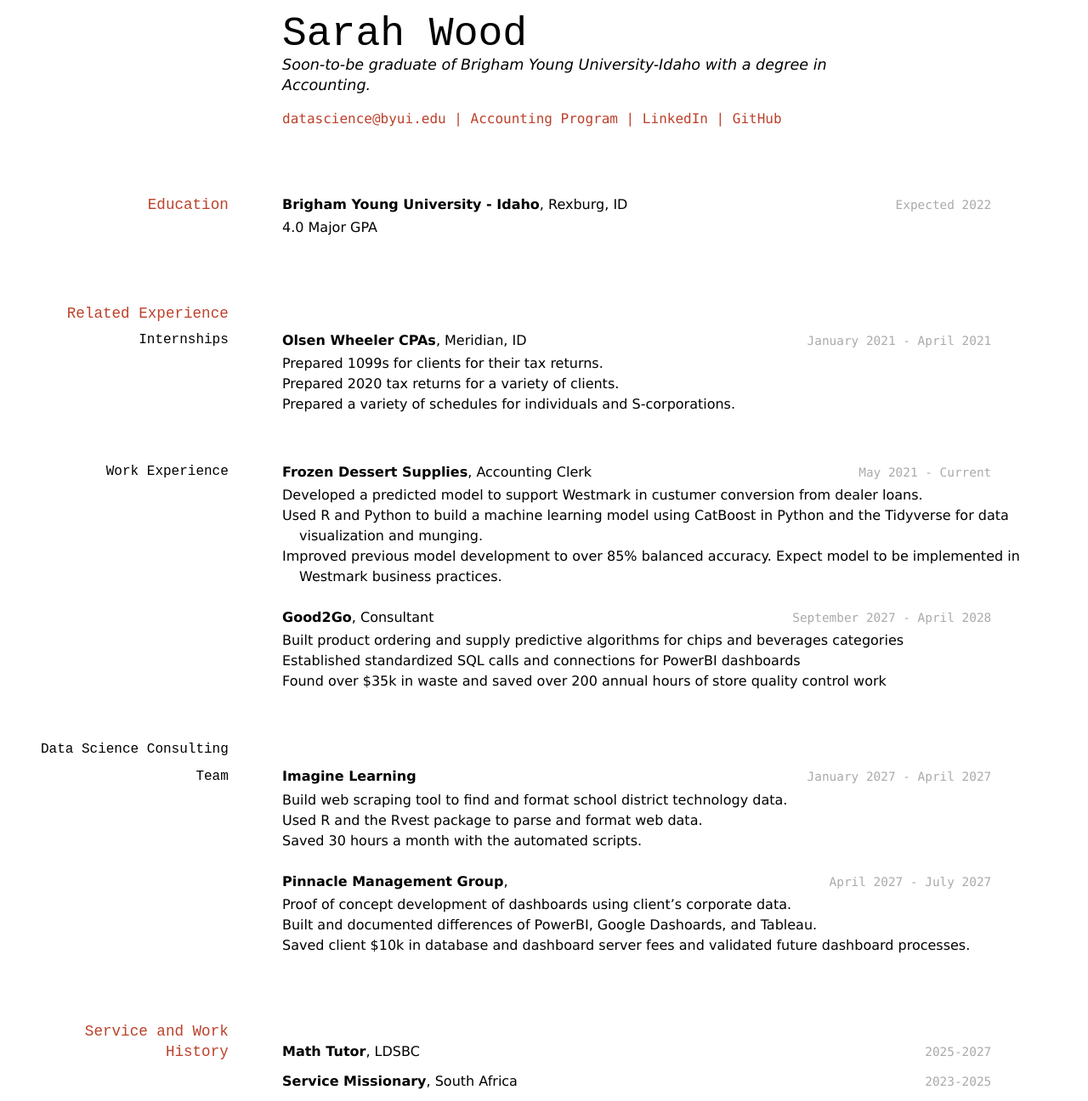
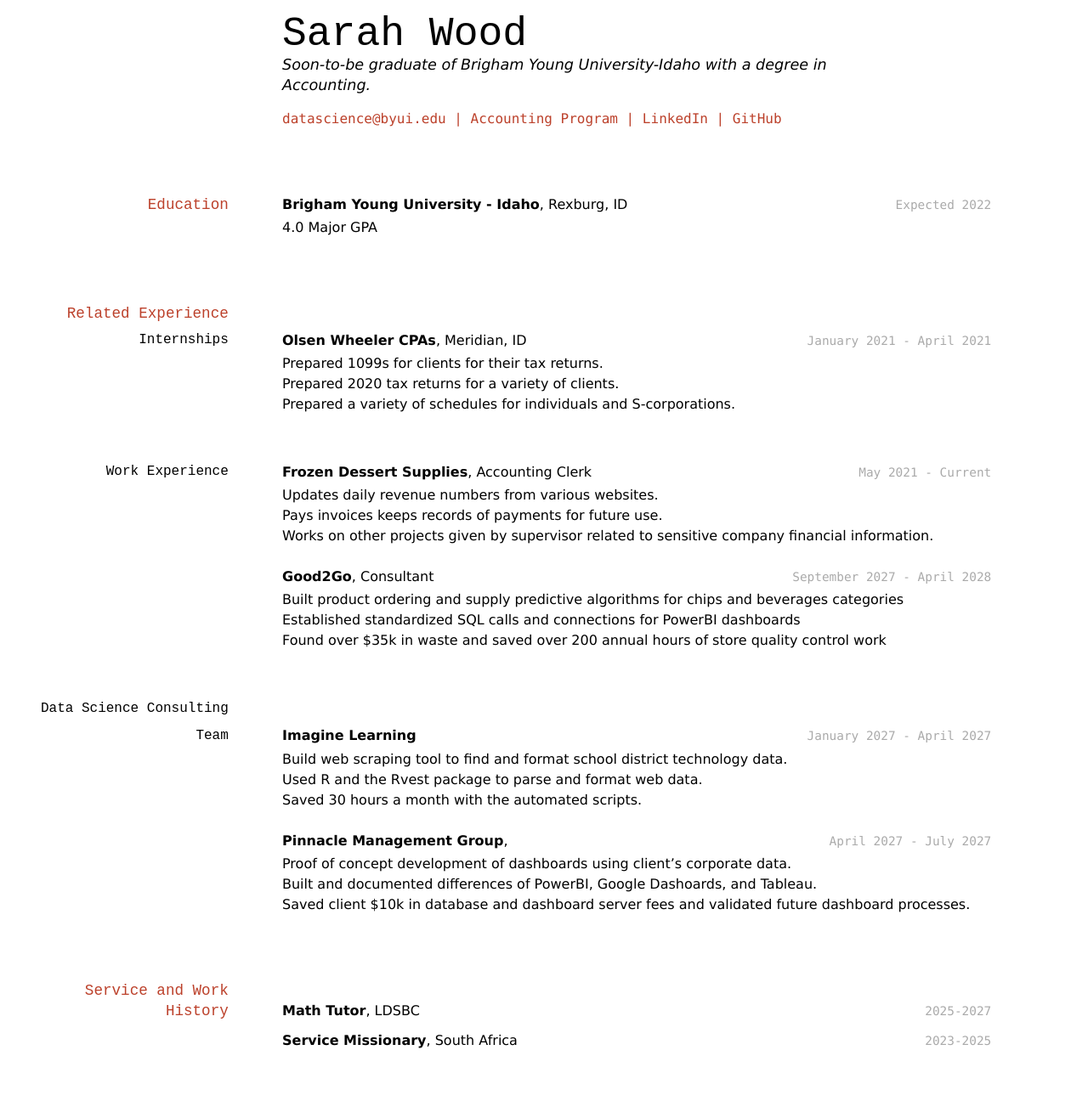
Before and after one commit to byuids-resumes/wood-resume, a Jekyll site: the page built from docs/index.md, in a window 1280 px wide. Shown: the whole page at 85% size. Built offline with Jekyll 4.4.1, drawn with Linux system fonts in a browser that asks for light colours; after the commit the page ends 1248 px from its top, so only the background shows below that.

Commit message:
Updated FDS work experience

```diff
--- a/docs/index.md
+++ b/docs/index.md
@@ -37,9 +37,9 @@ __Olsen Wheeler CPAs__, Meridian, ID
 `May 2021 - Current`
 __Frozen Dessert Supplies__, Accounting Clerk
 
-- Developed a predicted model to support Westmark in custumer conversion from dealer loans.
-- Used R and Python to build a machine learning model using CatBoost in Python and the Tidyverse for data visualization and munging.
-- Improved previous model development to over 85% balanced accuracy. Expect model to be implemented in Westmark business practices.
+- Updates daily revenue numbers from various websites.
+- Pays invoices keeps records of payments for future use.
+- Works on other projects given by supervisor related to sensitive company financial information.
 
 `September 2027 - April 2028`
 __Good2Go__, Consultant
```
